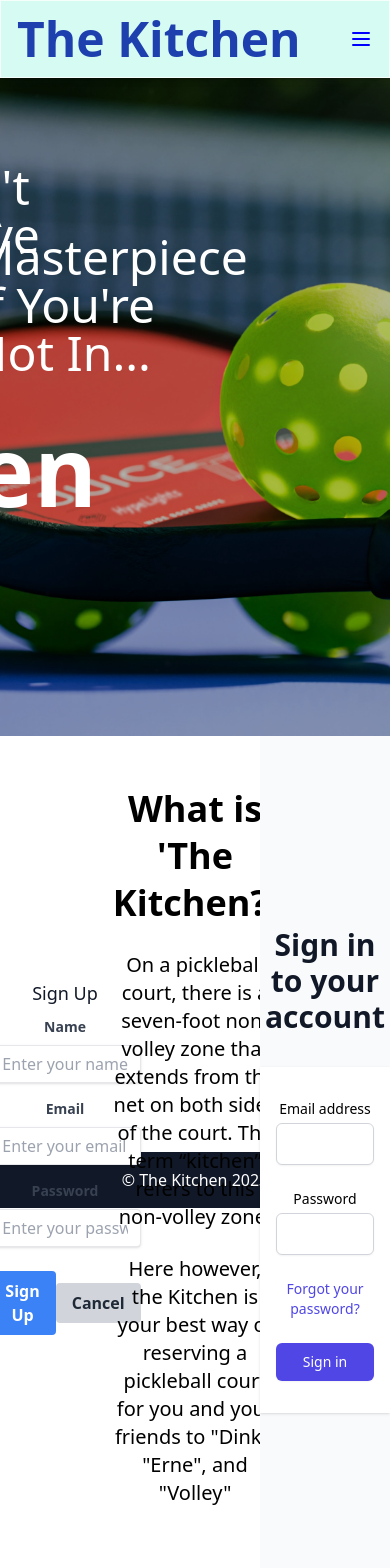
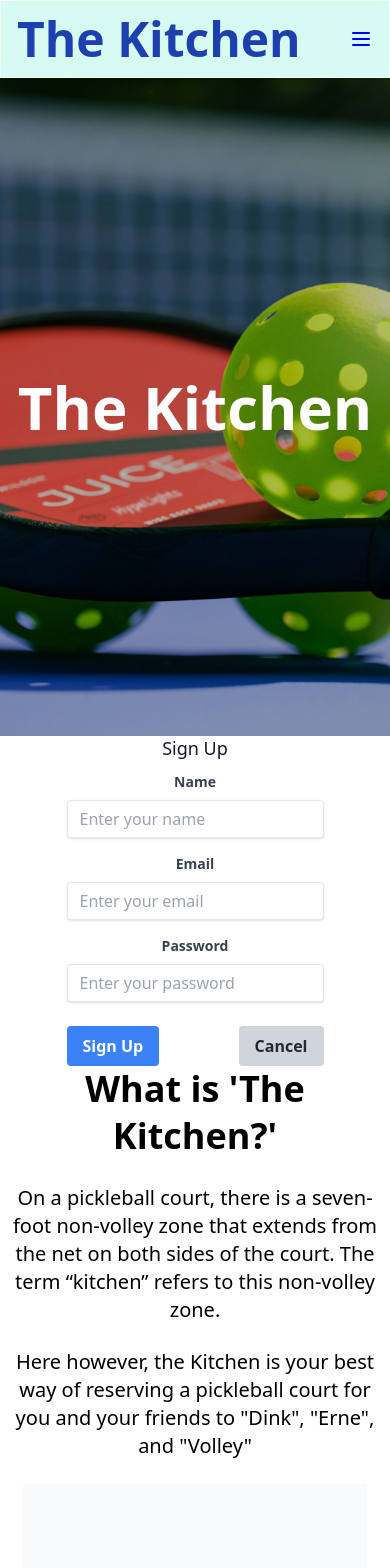
Before and after one commit to hollyhleal/the-kitchen, a React (Create React App) app in the folder client/: page / in a window 390 px wide. Shown: the top 1568 px of the page. Built offline with nearby package versions, Linux system fonts and the light colour scheme; a web font is replaced by a local one.

Commit message:
fixes all homepage styling and adds mobile resposiveness

```diff
--- a/client/src/components/Footer.js
+++ b/client/src/components/Footer.js
@@ -6,11 +6,13 @@ function Footer() {
   };
 
   return (
-        <footer className="bg-gray-900 text-white py-4 mt-8">
+        <footer className="mt-auto bg-gray-900 text-white py-4">
           <div className="container mx-auto text-center">
             <p>&copy; The Kitchen 2023</p>
           </div>
         </footer>
+
+
   );
 }
 
--- a/client/src/pages/Home/Home.js
+++ b/client/src/pages/Home/Home.js
@@ -20,23 +20,27 @@ export default function Home() {
   const handleOpen = () => setOpen((cur) => !cur);
   return (
     <>
-      <div className="text-2xl md:text-4xl">
+      <div className="relative text-2xl">
         <div
           className=" opacity-100 min-h-screen max-h-screen bg-cover bg-center h-96 bg-no-repeat content contrast-100 brightness-75 "
           style={{ backgroundImage: `url(${Paddle})` }}
         ></div>
-        <h3 className="absolute text-5xl  text-white text-left pr-60 top-1/4 left-1/4 -translate-x-1/2 -translate-y-1/2 contrast-150">
+        <div className="absolute hidden lg:block whitespace-nowrap top-1/4 left-1/4 -translate-x-1/2 -translate-y-1/2 grid grid-rows-2">
+        <h3 className="text-3xl xl:text-5xl text-white text-left pr-60 pb-10 lg:pl-10 contrast-150">
           You Can't Serve Up{" "}
         </h3>
-        <h3 className="absolute mx-auto text-5xl text-white pl-6 contrast-125 top-1/3 left-1/4 -translate-x-1/2 -translate-y-1/2">
+        <h3 className="mx-auto text-3xl xl:text-5xl text-end text-white pb-10 lg:pl-10 contrast-125">
           A Masterpiece If You're Not In...{" "}
         </h3>
-        <h1 className="absolute mx-auto text-8xl text-white pl-6 font-bold contrast-125 top-1/2 right-1/4 -translate-x-1/2 -translate-y-1/2">
+        </div>
+        <h1 className="mx-auto lg:text-8xl text-6xl whitespace-nowrap text-white font-bold contrast-125 absolute top-1/2 left-1/2 -translate-x-1/2 -translate-y-1/2">
           The Kitchen{" "}
         </h1>
+
       </div>
 
-      <div className="container mx-auto grid grid-cols-3 h-96 text-center">
+
+      <div className="container mx-auto grid grid-cols-1 lg:grid-cols-3 h-55 text-center pb-20">
         <div className="place-self-center">
           <Signup />
         </div>
```
